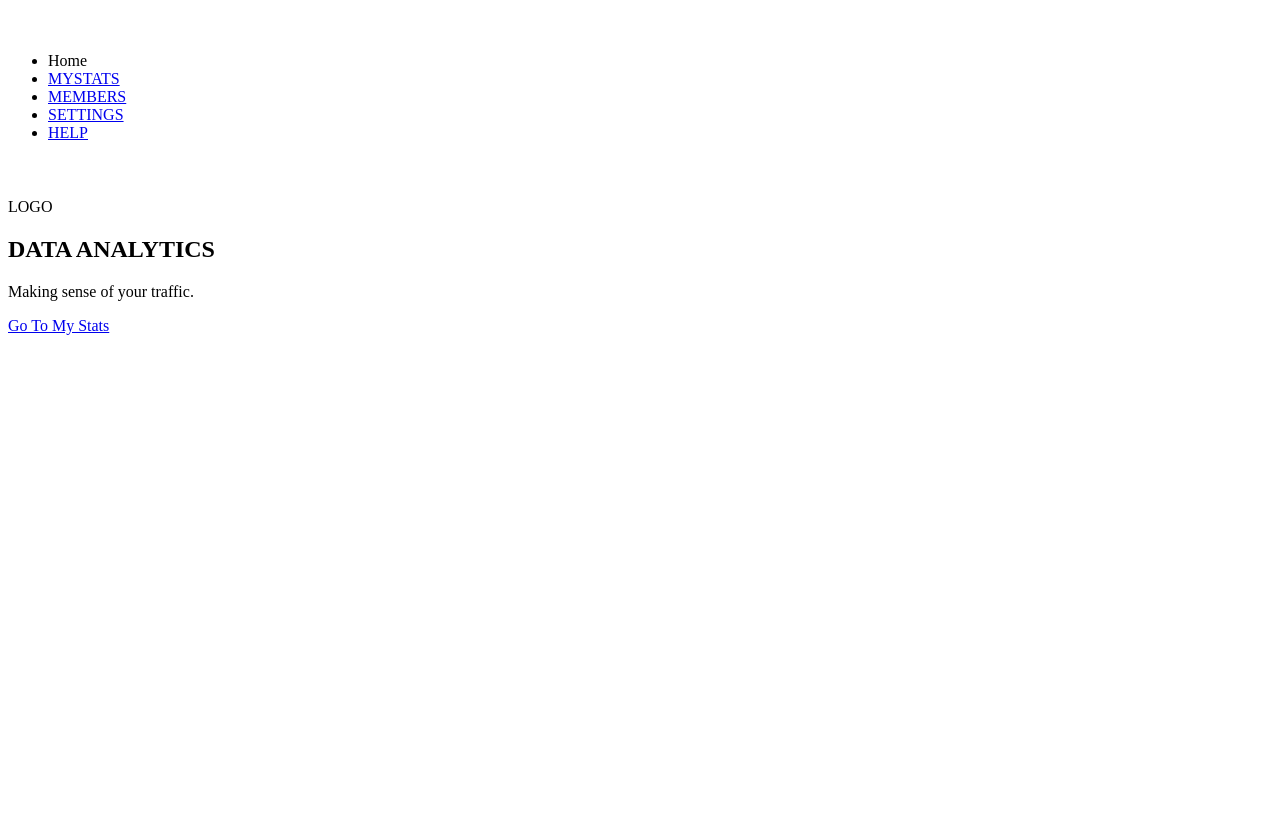
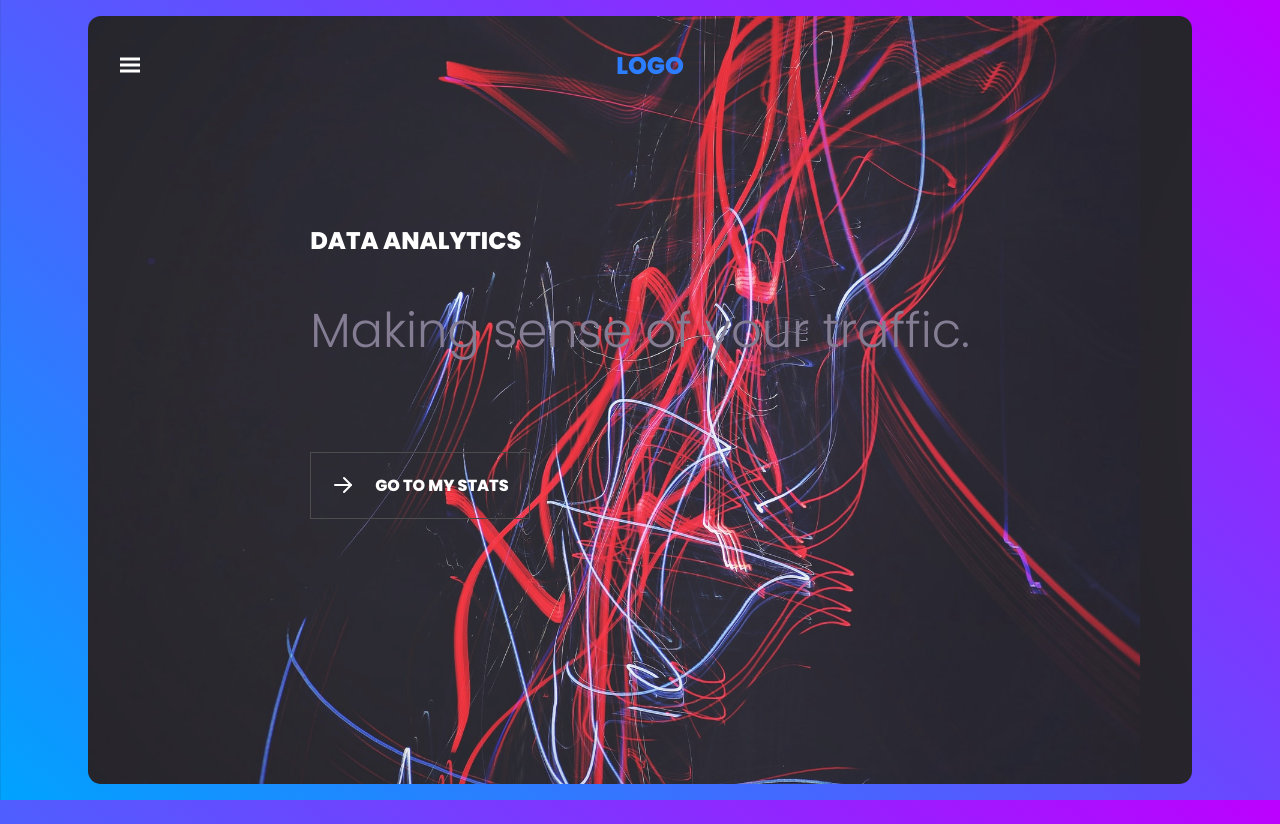
Before and after one commit to datumcoder/data_analytics_dashboard, a plain HTML site: page index.html in a window 1280 px wide. Before the commit the page ends 800 px from the top, so only its background shows below. Drawn offline with Linux system fonts and the light colour scheme.

Commit message:
added css and javascript to the menu

```diff
--- a/index.html
+++ b/index.html
@@ -13,7 +13,7 @@
             <nav>
                 <img src="./arrow.svg" class="back-btn">
                         <ul>
-                            <li> <a href="#" class="active"></a>Home</li>
+                            <li><a href="#" class="active">HOME</a></li>
                             <li><a href="#mystats" class="mystats">MYSTATS</a></li>
                             <li><a href="#members" class="members">MEMBERS</a></li>
                             <li><a href="#settings" class="settings">SETTINGS</a></li>
--- a/main.css
+++ b/main.css
@@ -0,0 +1,179 @@
+@import url('https://fonts.googleapis.com/css2?family=Poppins:ital,wght@0,100;0,200;0,300;0,400;0,500;0,800;1,100;1,200;1,300;1,400;1,500&display=swap');
+
+*,
+*:before,
+*:after {
+    box-sizing: border-box;
+}
+:root{
+
+    margin: 0;
+    font-family: 'Poppins';
+     --primary-color: #2D7DFF;
+}
+body {
+    background: linear-gradient(220deg, rgba(189, 0, 255, 1) 0%, rgba(0, 163, 255, 1) 100%);
+    height: 100vh;
+    background-attachment: fixed;
+    font-family: 'Poppins';
+
+}
+
+.container {
+
+    margin: 1em 5em;
+    height: calc(100% - 2em);
+
+}
+
+section{
+
+background: #221F26 url('./bg.jpg');
+background-size: cover;
+background-blend-mode: screen;
+background-position: -100px;
+height: 100%;
+padding: 2em;
+border-radius: 13px;
+
+}
+
+
+.logo{
+
+    color: var(--primary-color);
+    font-weight: 800;
+    text-transform: uppercase;
+    font-size:1.5rem;
+    text-align: center;
+    width:100%;
+    margin: 0;
+}
+
+header{
+
+    display:flex;
+}
+
+.menu-btn {
+    cursor: pointer;
+}
+
+h1{
+
+    font-size:  clamp(2.5rem, -0.8875 + 8.333vw, 4rem);
+    font-weight: 800;
+    text-transform: uppercase;
+    color: white;
+    line-height:89%
+}
+.cv{
+
+display: grid;
+place-items: center;
+height: 80%;
+
+}
+
+.content p{
+
+    font-size: clamp(2rem, -0.875rem + 8.333vw, 3rem);
+    font-weight: 300;
+    line-height: 111%;
+    color: #847D93;
+    margin-top: 1.1em;
+}
+
+.cta{
+
+    color: white;
+    text-decoration: none;
+    text-transform: uppercase;
+    font-weight: bold;
+    margin-top: 2.875em;
+    display: inline-block;
+    border: 1px solid #4D4D4D;
+    padding: 1.25em 1.25em 1.25em 4em;
+    position: relative;
+
+}
+
+.cta:before {
+
+content: "";
+position: absolute;
+background: url('./arrow.svg') no-repeat;
+width: 1.5em;
+height: 1.5em;
+left: 1.25em;
+}
+
+.cta:hover {
+    background: var(--primary-color);
+}
+
+
+nav {
+    position: fixed;
+    z-index: 1;
+    background: #2C2931;
+    left: 0;
+    top: 0;
+    height: 100vh;
+    max-width: 300px;
+    transform: translateX(-100%);
+    transition: transform .3s;
+}
+
+nav ul{
+
+    list-style-type: none;
+    padding: 0;
+    width: 100%;
+}
+
+
+nav ul li{
+
+    width: 100%;
+
+}
+nav ul li a {
+
+    text-decoration: none;
+    color: white;
+    display: block;
+    padding: .875em 5em .875em 4em
+
+}
+
+nav ul li a:hover{
+
+    background:#413E47;
+}
+
+.back-btn{
+
+    transform:scaleX(-1);
+    padding: 3em 4em 2em;
+    cursor: pointer;
+    transition: transform .3s;
+}
+
+.back-btn:hover{
+
+
+    transform: scaleX(-1) translateX(6px)
+}
+
+.active{
+
+    background: var(--primary-color);
+
+
+}
+.active:hover{
+
+    background:#4497FF;
+
+}
--- a/script.js
+++ b/script.js
@@ -0,0 +1,10 @@
+const menuBtn = document.querySelector(".menu-btn")
+backBtn = document.querySelector('.back-btn')
+menu = document.querySelector('nav');
+
+menuBtn.addEventListener('click', () => {
+    menu.style.transform = 'translateX(0)';
+})
+backBtn.addEventListener('click', () => {
+    menu.style.transform = 'translateX(-100%)';
+})
```
Also changed, not shown: bg.jpg (added).
